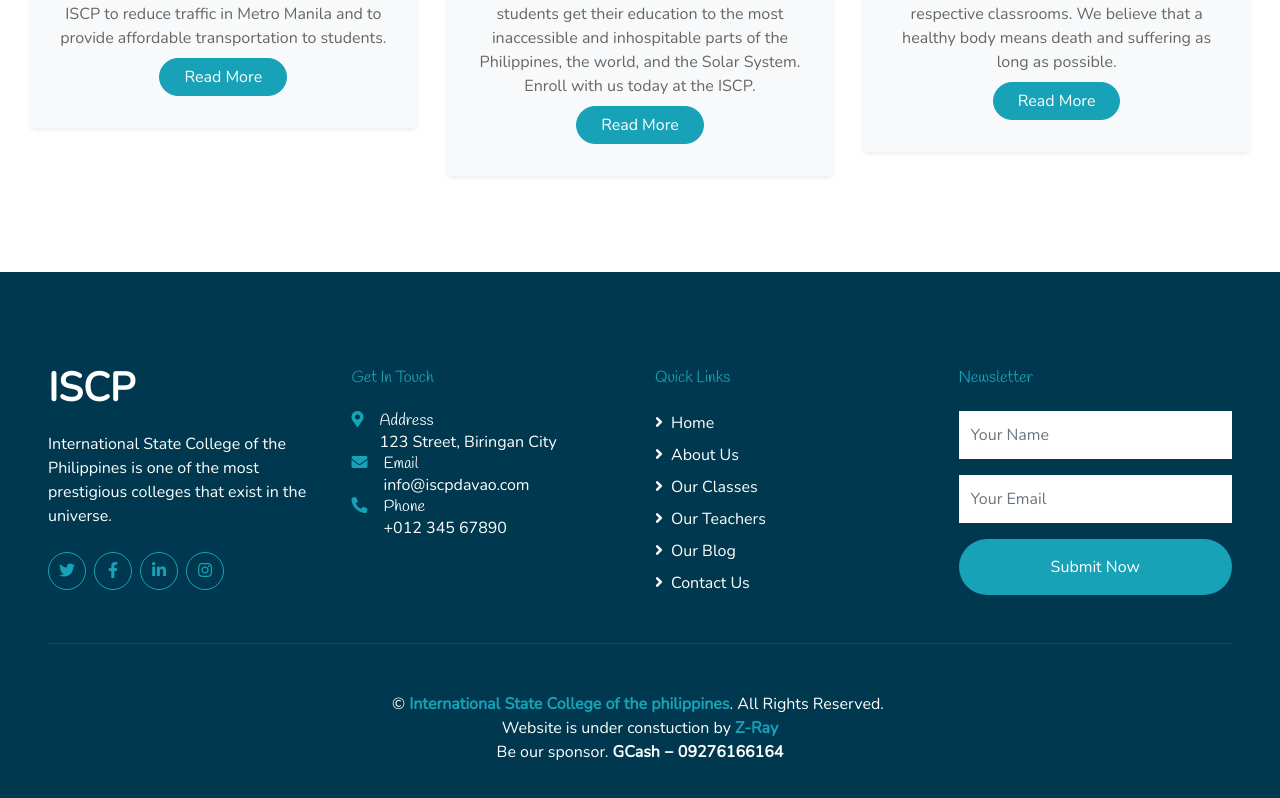
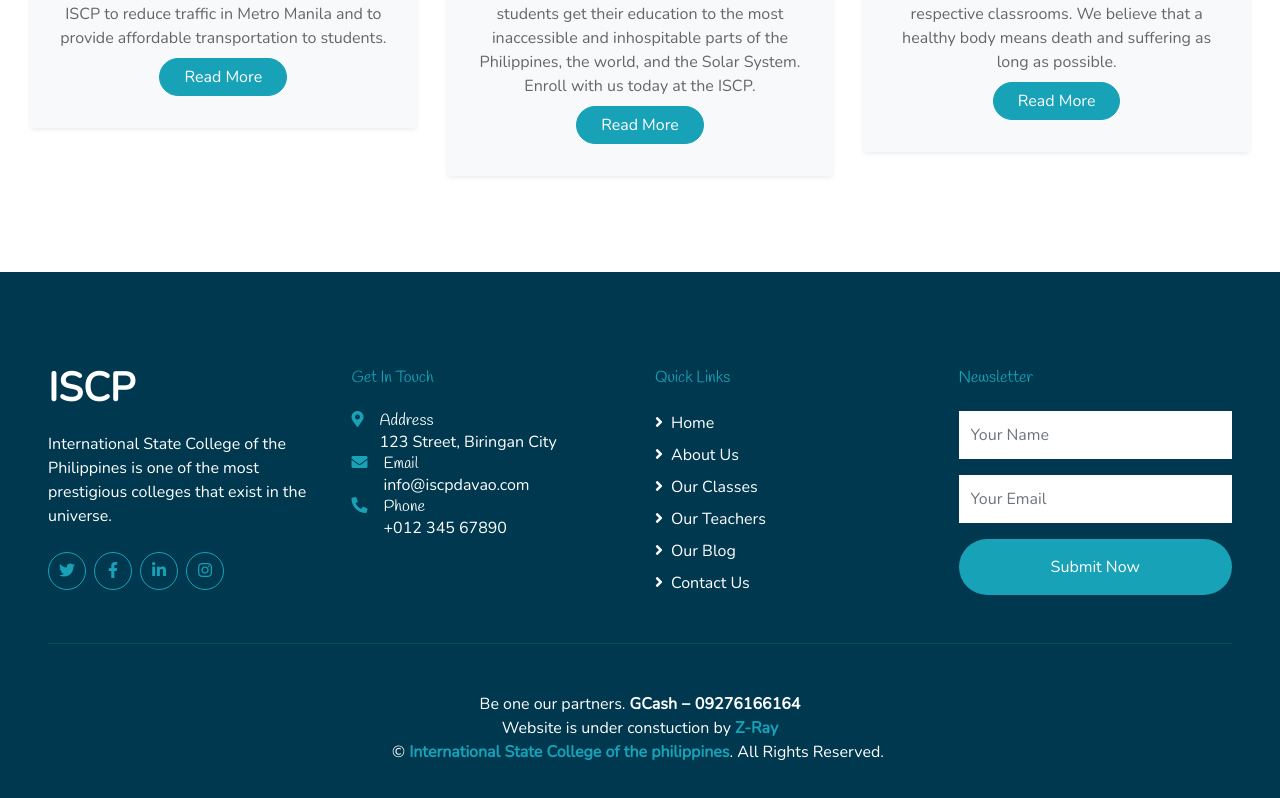
Before and after one commit to rzamoras/vite, a Vue app: page / in a window 1280 px wide. Shown: the part 4564-5362 px from the top of the page. Built offline with nearby package versions, Linux system fonts and the light colour scheme.

Commit message:
partners

```diff
--- a/src/components/Footer.vue
+++ b/src/components/Footer.vue
@@ -72,9 +72,9 @@
         </div>
         <div class="container-fluid pt-5" style="border-top: 1px solid rgba(23, 162, 184, .2);;">
             <p class="m-0 text-center text-white">
-                &copy; <a class="text-primary font-weight-bold" href="#">International State College of the philippines</a>. All Rights Reserved.&nbsp;
+                Be one our partners. <strong>GCash &minus; 09276166164</strong>
                 <br/>Website is under constuction by <a class="text-primary font-weight-bold" href="#">Z-Ray</a>
-                <br/>Be our sponsor. <strong>GCash &minus; 09276166164</strong>
+                <br/>&copy; <a class="text-primary font-weight-bold" href="#">International State College of the philippines</a>. All Rights Reserved.&nbsp;
             </p>
         </div>
     </div>
```
